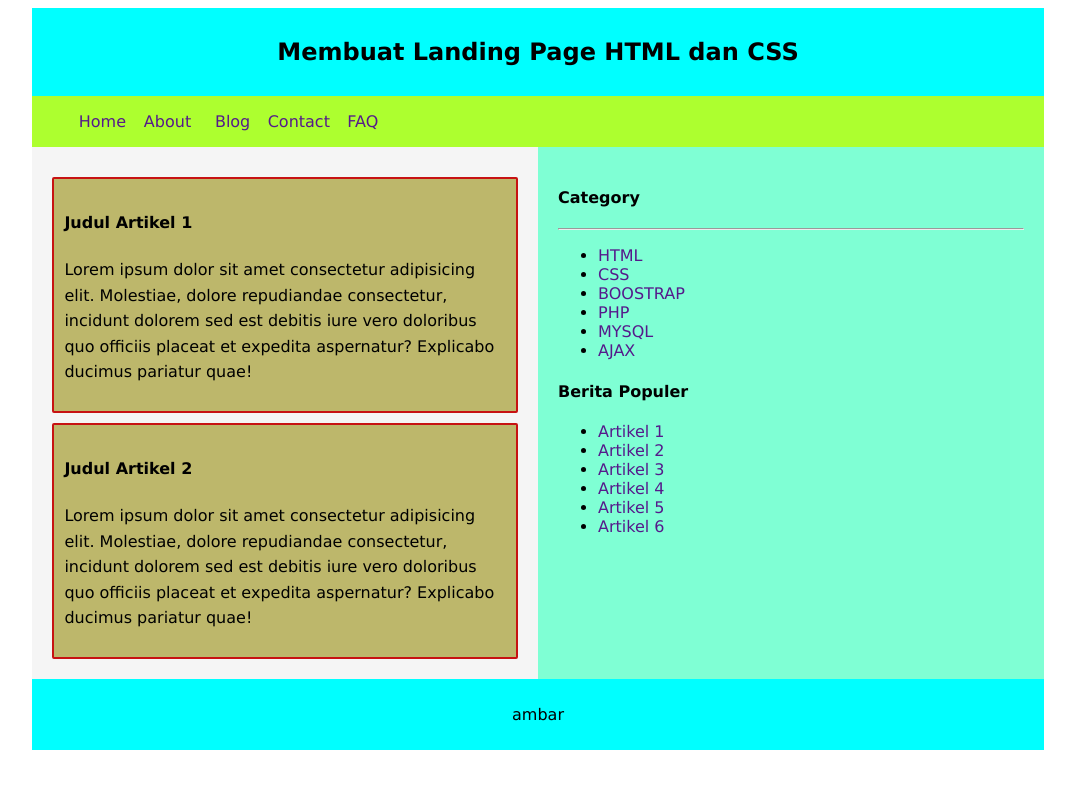
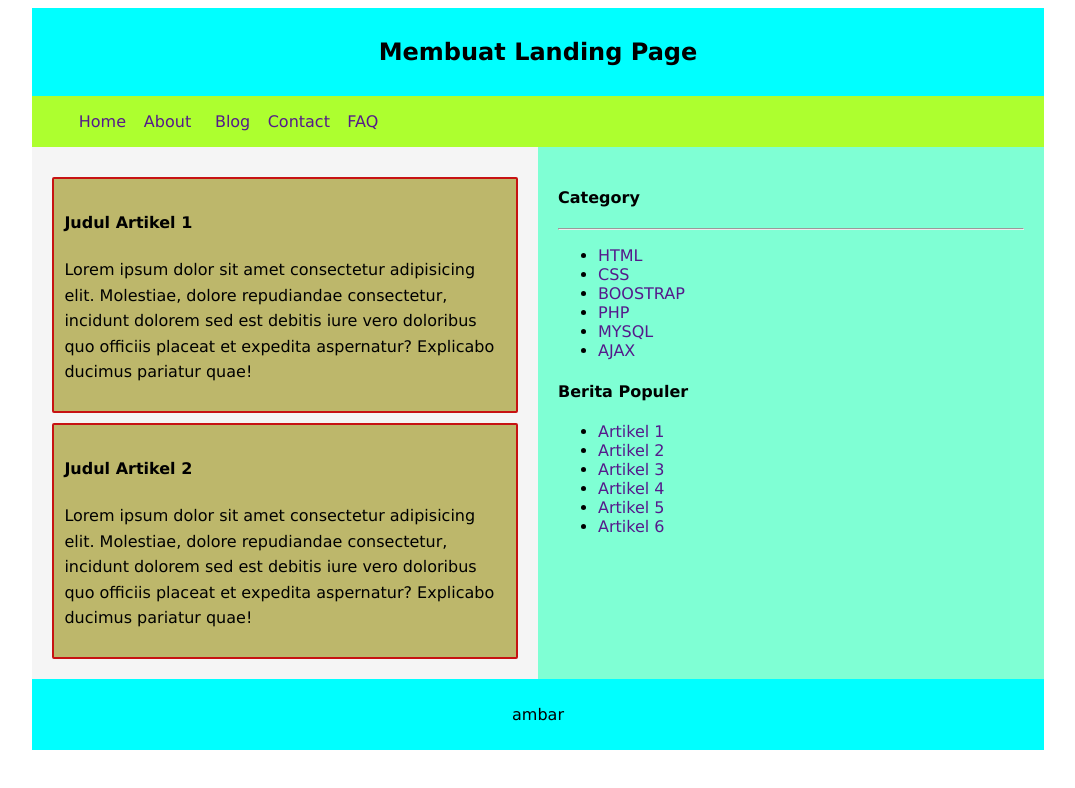
Before and after one commit to Rindiambar123/landing-page, a plain HTML site: page index.html in a window 1280 px wide. Shown: the whole page, without its empty margins (102-1177 px from the left). Drawn offline with Linux system fonts and the light colour scheme.

Commit message:
mengubah judul h2

```diff
--- a/index.html
+++ b/index.html
@@ -8,7 +8,7 @@
 </head>
 <body>
     <div class="header">
-        <h2>Membuat Landing Page HTML dan CSS</h2>
+        <h2>Membuat Landing Page </h2>
     </div>
     <div class="nav">
         <ul>
```
